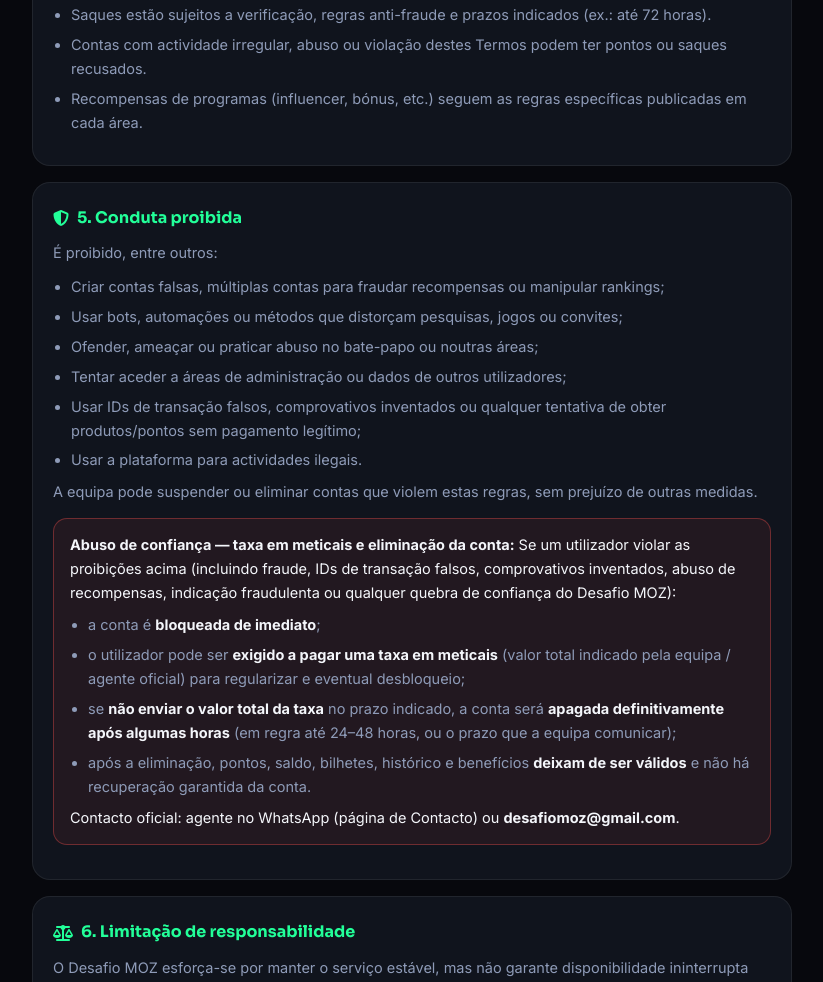
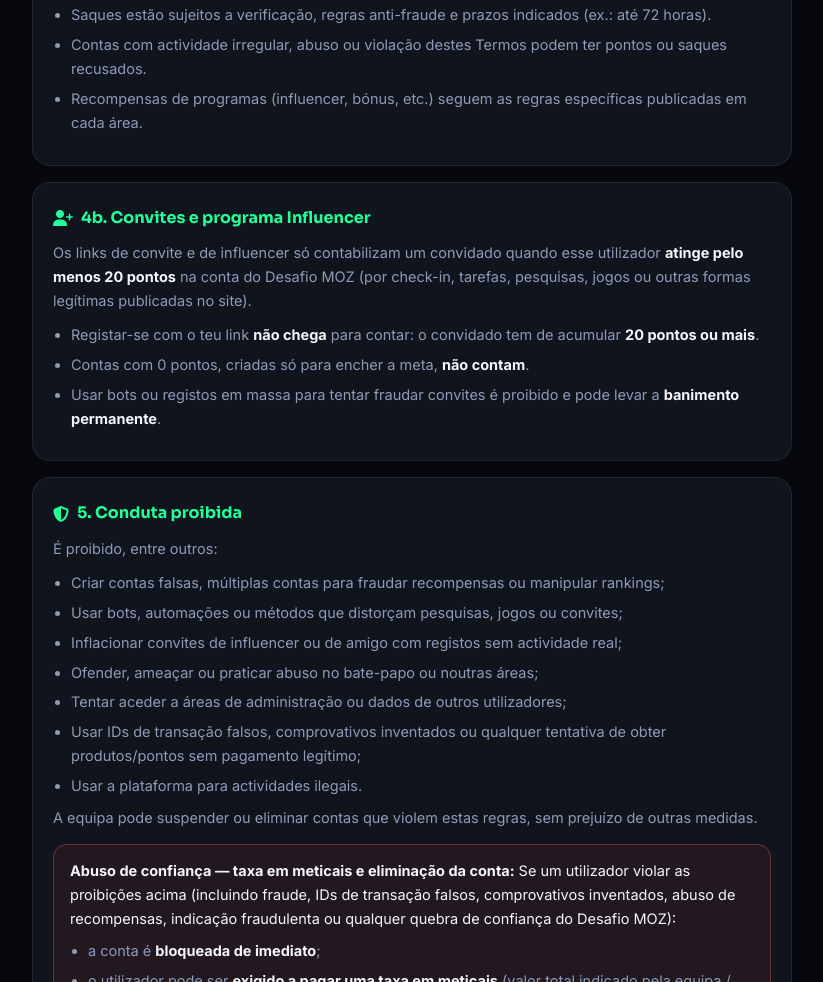
Before and after one commit to Desafiomoz/DesafioMOZ, a plain HTML site: page termos.html in a window 1280 px wide. Shown: the part 1468-2450 px from the top of the page, without its empty margins (228-1051 px from the left). Drawn offline with Linux system fonts and the light colour scheme.

Commit message:
update termos.html

```diff
--- a/termos.html
+++ b/termos.html
@@ -198,12 +198,28 @@
       </ul>
     </div>
 
+
+    <div class="card">
+      <h2><i class="fas fa-user-plus"></i> 4b. Convites e programa Influencer</h2>
+      <p>
+        Os links de convite e de influencer só contabilizam um convidado quando esse utilizador
+        <strong>atinge pelo menos 20 pontos</strong> na conta do Desafio MOZ (por check-in, tarefas,
+        pesquisas, jogos ou outras formas legítimas publicadas no site).
+      </p>
+      <ul>
+        <li>Registar-se com o teu link <strong>não chega</strong> para contar: o convidado tem de acumular <strong>20 pontos ou mais</strong>.</li>
+        <li>Contas com 0 pontos, criadas só para encher a meta, <strong>não contam</strong>.</li>
+        <li>Usar bots ou registos em massa para tentar fraudar convites é proibido e pode levar a <strong>banimento permanente</strong>.</li>
+      </ul>
+    </div>
+
     <div class="card">
       <h2><i class="fas fa-shield-alt"></i> 5. Conduta proibida</h2>
       <p>É proibido, entre outros:</p>
       <ul>
         <li>Criar contas falsas, múltiplas contas para fraudar recompensas ou manipular rankings;</li>
         <li>Usar bots, automações ou métodos que distorçam pesquisas, jogos ou convites;</li>
+        <li>Inflacionar convites de influencer ou de amigo com registos sem actividade real;</li>
         <li>Ofender, ameaçar ou praticar abuso no bate-papo ou noutras áreas;</li>
         <li>Tentar aceder a áreas de administração ou dados de outros utilizadores;</li>
         <li>Usar IDs de transação falsos, comprovativos inventados ou qualquer tentativa de obter produtos/pontos sem pagamento legítimo;</li>
```
